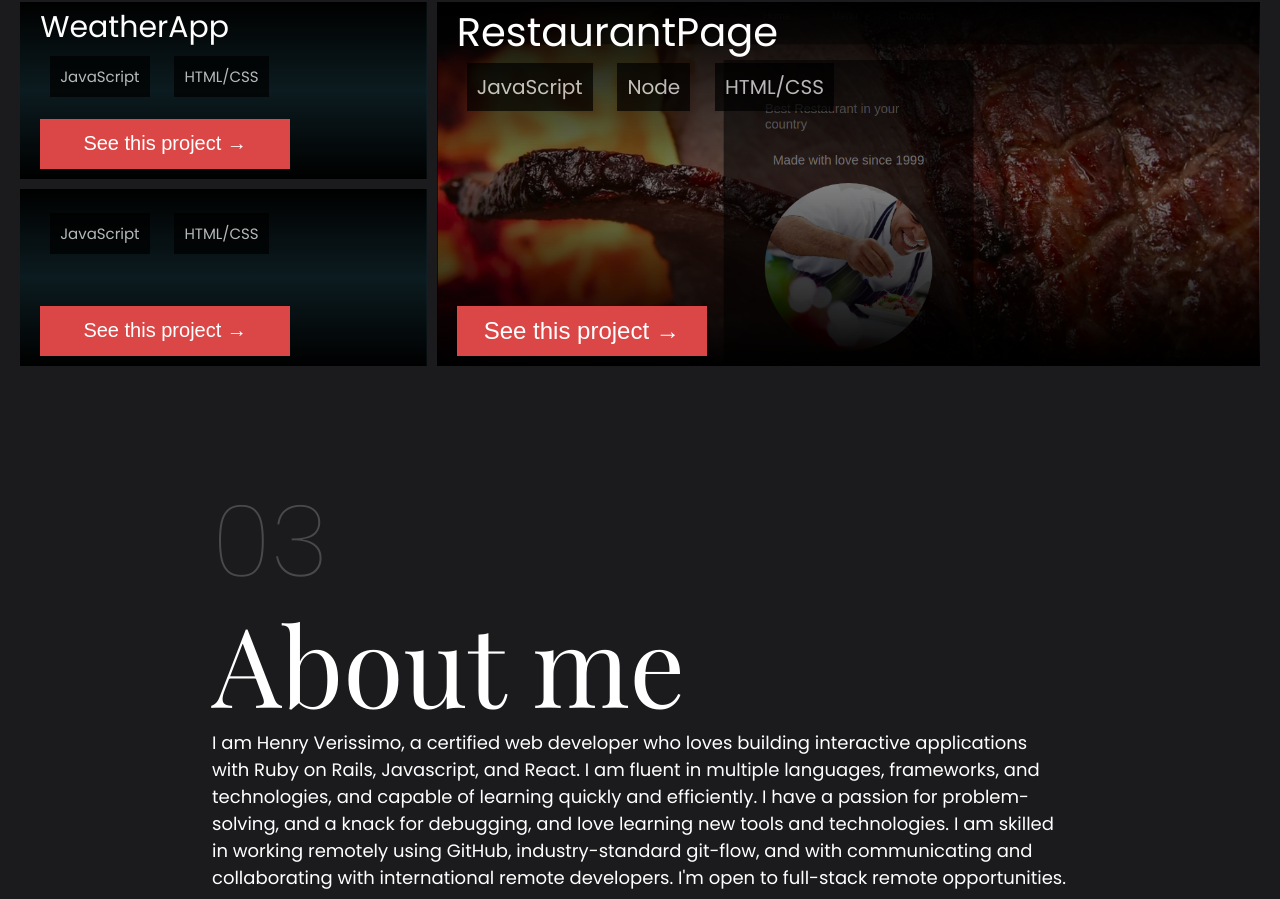
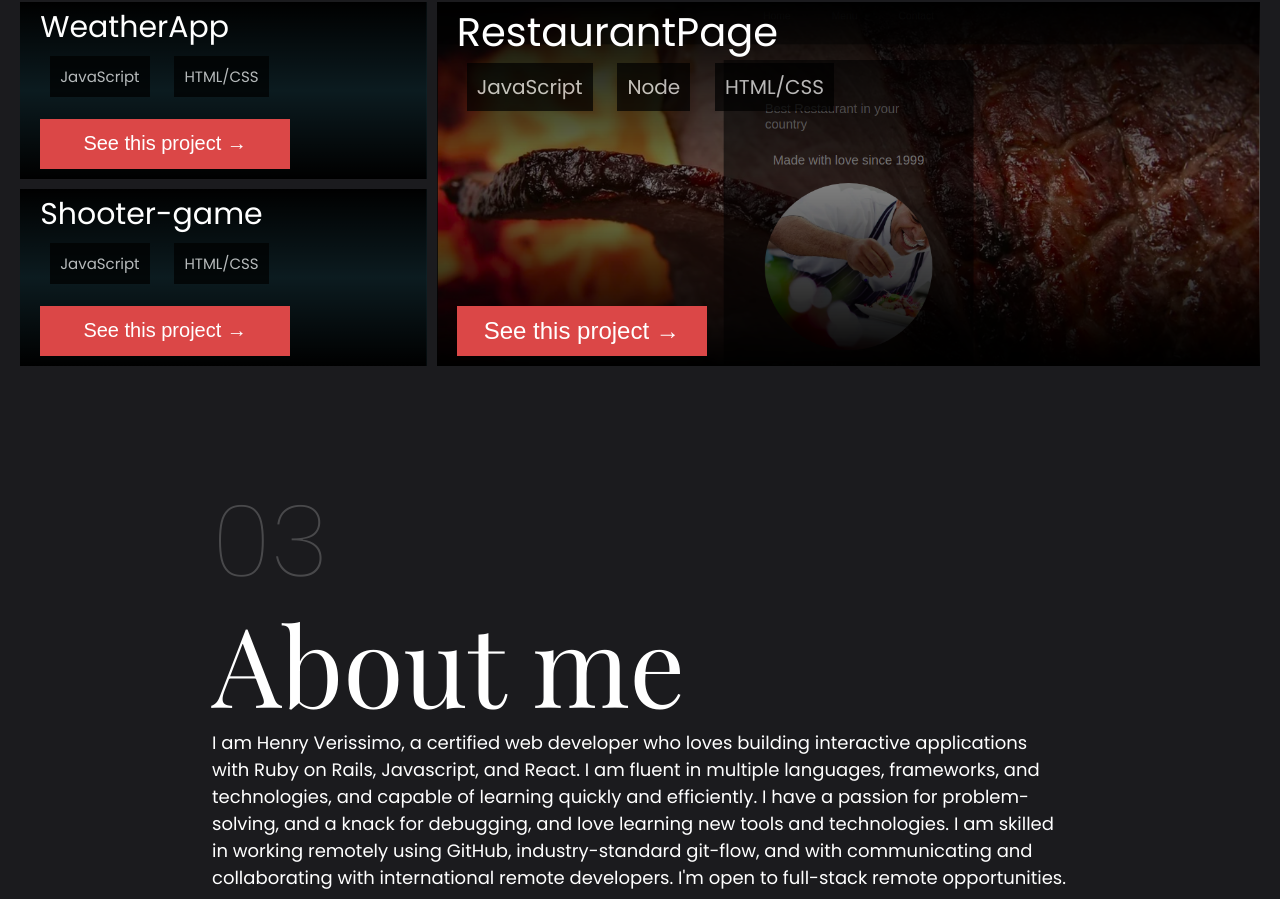
Before and after one commit to verissimohenry/Portfolio, a plain HTML site: page index.html in a window 1280 px wide. Shown: the part 1613-2512 px from the top of the page. Drawn offline with nearby package versions, Linux system fonts and the light colour scheme.

Commit message:
modify index.html

```diff
--- a/index.html
+++ b/index.html
@@ -176,7 +176,7 @@
                 </div>
                 <div class="project project-9">
                     <div class="project-title-wrapper">
-                        <p class="project-title"></p>
+                        <p class="project-title">Shooter-game</p>
                         <div class="project-tags">
                             <span class="tag">JavaScript</span>
                             <span class="tag">HTML/CSS</span>
```
